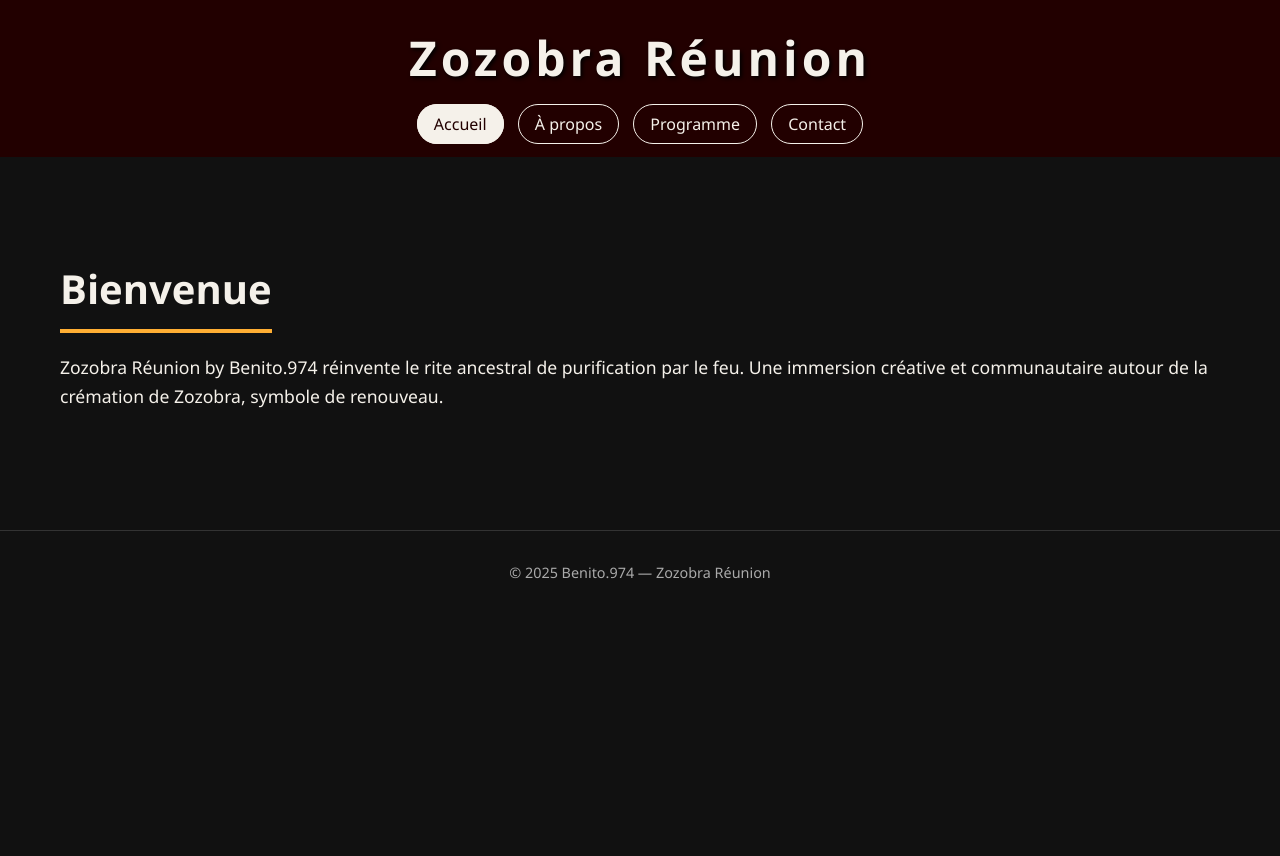
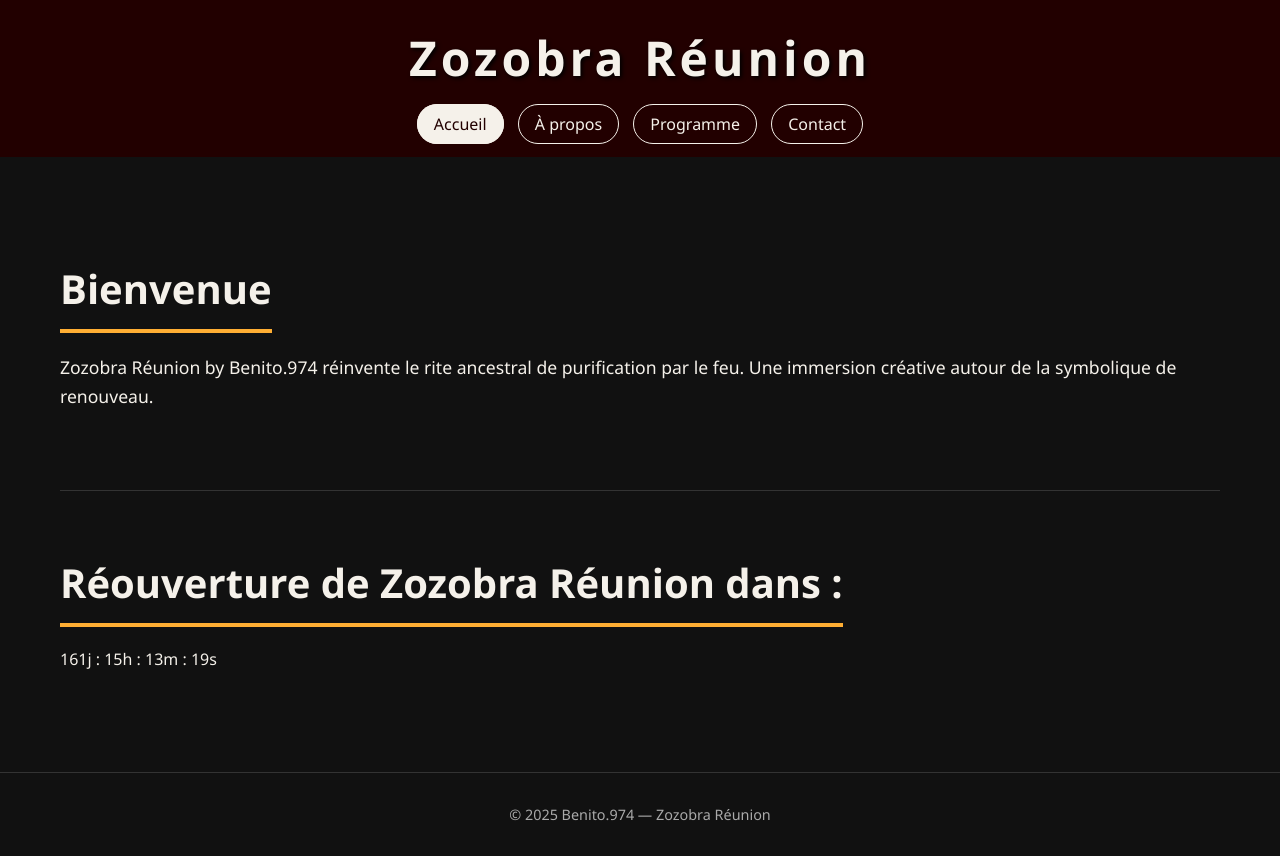
Before and after one commit to Benito97470/benito974.github.io, a plain HTML site: page index.html in a window 1280 px wide. Before the commit the page ends 800 px from the top, so only its background shows below. Drawn offline with Linux system fonts and the light colour scheme.

Commit message:
Add files via upload

```diff
--- a/index.html
+++ b/index.html
@@ -20,10 +20,46 @@
 <main>
   <section>
     <h2>Bienvenue</h2>
-      <p>Zozobra Réunion by Benito.974 réinvente le rite ancestral de purification par le feu. Une immersion créative et communautaire autour de la crémation de Zozobra, symbole de renouveau.</p>
+    <p>Zozobra Réunion by Benito.974 réinvente le rite ancestral de purification par le feu. Une immersion créative autour de la symbolique de renouveau.</p>
+  </section>
+
+  <!-- 🔥 Compte à rebours -->
+  <section id="countdown">
+    <h2>Réouverture de Zozobra Réunion dans :</h2>
+    <div class="timer">
+      <span id="days">00</span>j :
+      <span id="hours">00</span>h :
+      <span id="minutes">00</span>m :
+      <span id="seconds">00</span>s
+    </div>
   </section>
 </main>
 
-  <footer>© 2025 Benito.974 — Zozobra Réunion</footer>
+<footer>© 2025 Benito.974 — Zozobra Réunion</footer>
+
+<script>
+// Définition de la date cible
+const target = new Date("Dec 30, 2025 00:00:00").getTime();
+
+const interval = setInterval(() => {
+  const now = Date.now();
+  const diff = target - now;
+
+  const days = Math.floor(diff / (1000 * 60 * 60 * 24));
+  const hours = Math.floor((diff % (1000 * 60 * 60 * 24)) / (1000 * 60 * 60));
+  const minutes = Math.floor((diff % (1000 * 60 * 60)) / (1000 * 60));
+  const seconds = Math.floor((diff % (1000 * 60)) / 1000);
+
+  document.getElementById("days").textContent = String(days).padStart(2, '0');
+  document.getElementById("hours").textContent = String(hours).padStart(2, '0');
+  document.getElementById("minutes").textContent = String(minutes).padStart(2, '0');
+  document.getElementById("seconds").textContent = String(seconds).padStart(2, '0');
+
+  if (diff < 0) {
+    clearInterval(interval);
+    document.getElementById("countdown").innerHTML = "<h2>Réouverture : C'est parti ! 🎉</h2>";
+  }
+}, 1000);
+</script>
 </body>
 </html>
```
Lines whose indentation alone changed are shown as unchanged.
